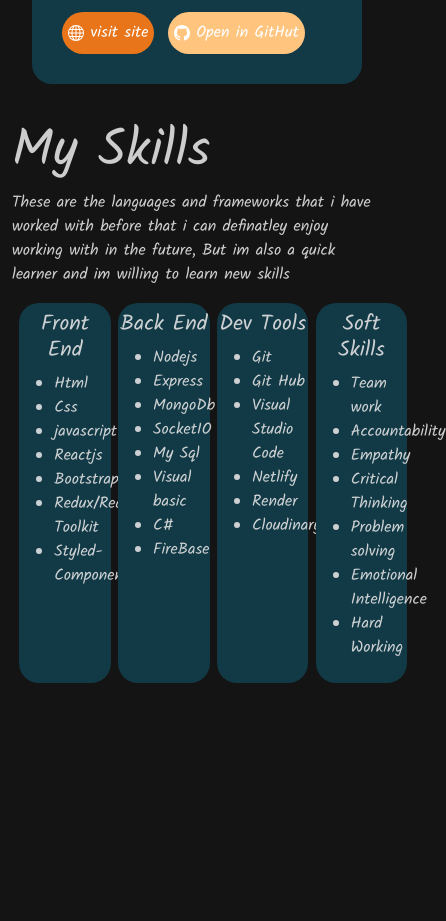
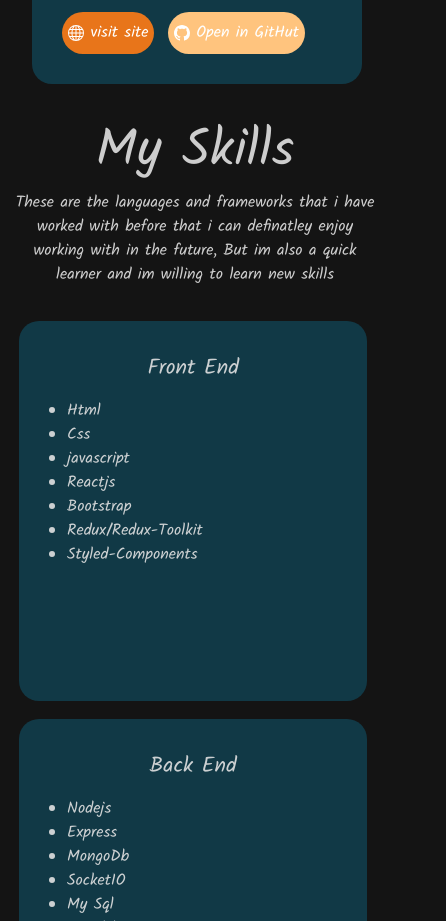
Before and after one commit to siyabongasamkelo/portfolio, a React (Create React App) app in the folder client/siya/: page / in a window 390 px wide. Shown: the part 5116-6037 px from the top of the page, 446 px wide, since content can reach past the window. Before the commit the page ends 5799 px from the top, so only its background shows below. Built offline with nearby package versions, Linux system fonts and the light colour scheme.

Commit message:
feat: made myskills page responsive to all devices

```diff
--- a/client/siya/src/components/home/MySkills.styled.js
+++ b/client/siya/src/components/home/MySkills.styled.js
@@ -3,10 +3,29 @@ import { H4 } from "./Home.styled";
 
 export const MySkillsWrapper = styled.div`
   margin-top: 10%;
+  @media only screen and (max-width: 600px) {
+    text-align: center;
+  }
+  @media only screen and (min-width: 768px) {
+    text-align: center;
+  }
+  @media only screen and (min-width: 992px) {
+    text-align: left;
+  }
 `;
 
 export const MySkillCover = styled.div`
   display: flex;
+  @media only screen and (max-width: 600px) {
+    flex-direction: column;
+  }
+  @media only screen and (min-width: 768px) {
+    flex-direction: row;
+    flex-wrap: wrap;
+  }
+  @media only screen and (min-width: 992px) {
+    flex-wrap: nowrap;
+  }
 `;
 
 export const Stack = styled(H4)`
@@ -26,5 +45,20 @@ export const SkillCard = styled.div`
   li {
     color: rgba(225, 225, 225, 0.9);
     margin-left: 5%;
+    text-align: left;
+  }
+  @media only screen and (max-width: 600px) {
+    width: 95%;
+    margin-top: 5%;
+  }
+  @media only screen and (min-width: 768px) {
+    width: 45%;
+    margin-top: 3%;
+    height: 35vh;
+  }
+  @media only screen and (min-width: 992px) {
+    width: 25%;
+    margin-left: 2%;
+    height: 45vh;
   }
 `;
```
